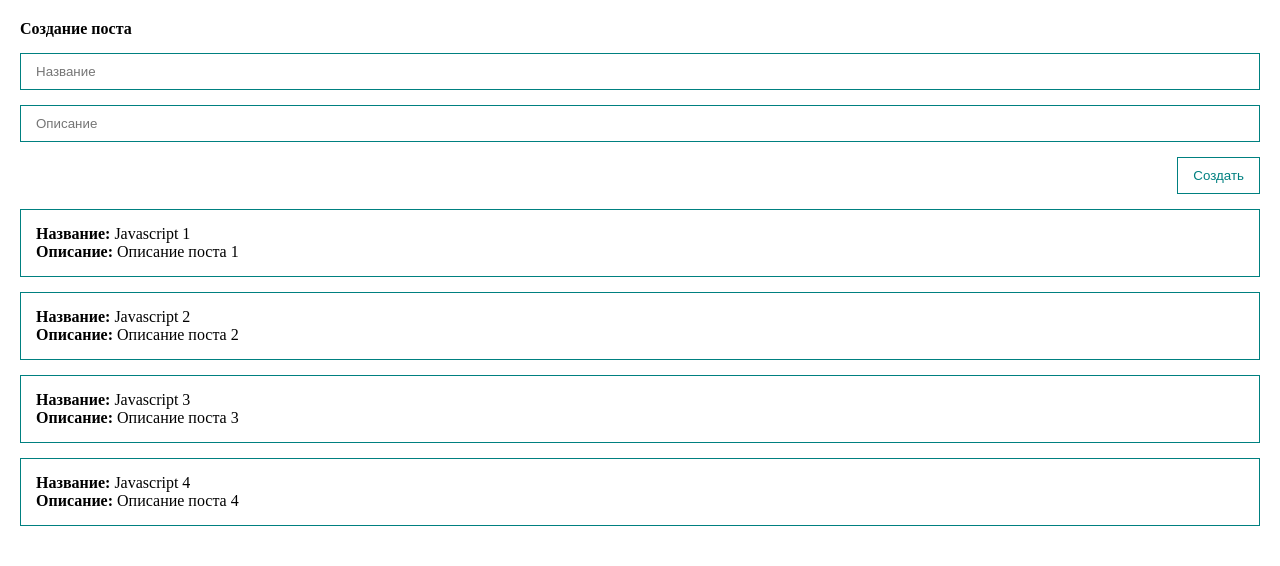
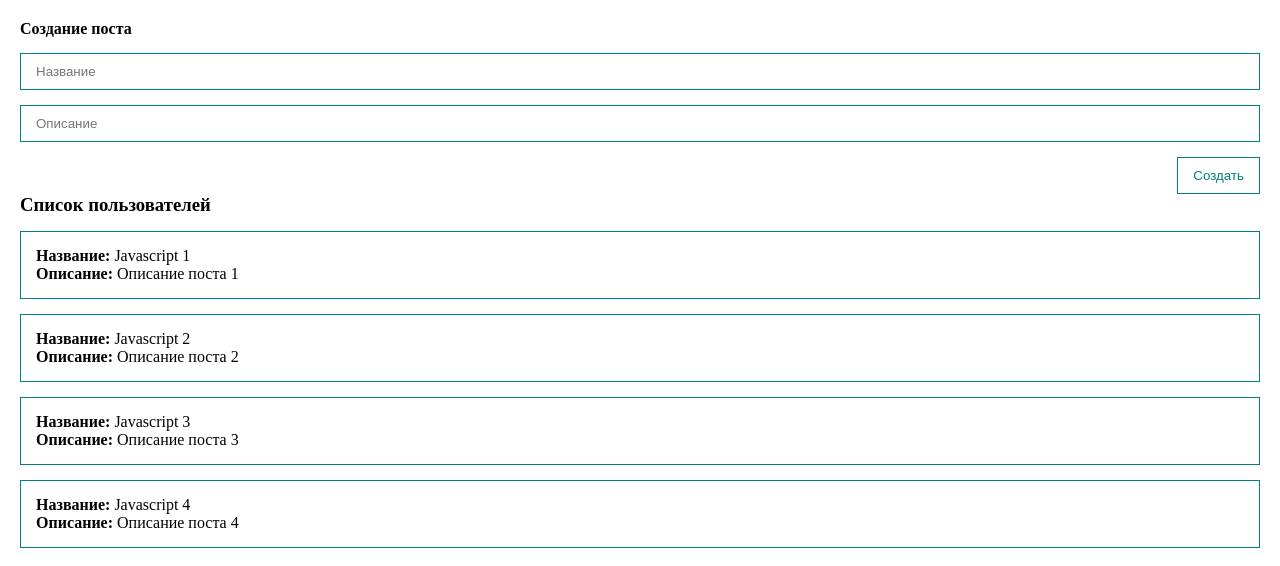
Before and after one commit to RomanNikolaevich/vue3-fundamental-course, a Vue app: page / in a window 1280 px wide. Shown: the top 566 px of the page. Built offline with nearby package versions, Linux system fonts and the light colour scheme.

Commit message:
Postlist to PostItem decomposition

```diff
--- /dev/null
+++ b/src/components/PostItem.vue
@@ -0,0 +1,21 @@
+<template>
+    <div class="post">
+        <div><strong>Название: </strong> {{ post.title }}</div>
+        <div><strong>Описание: </strong> {{ post.body }}</div>
+    </div>
+</template>
+
+<script>
+export default {
+props: {
+    post: {
+        type: Object,
+        required: true,
+    }
+}
+}
+</script>
+
+<style scoped>
+
+</style>
--- a/src/components/PostList.vue
+++ b/src/components/PostList.vue
@@ -1,15 +1,21 @@
 <template>
-    <div class="post" v-for="post in posts">
-        <div><strong>Название: </strong> {{ post.title }}</div>
-        <div><strong>Описание: </strong> {{ post.body }}</div>
+    <div>
+        <h3>Список пользователей</h3>
+        <post-item
+                v-for="post in posts"
+                :post="post"
+        />
     </div>
 </template>
 
 <script>
+import PostItem from "@/components/PostItem.vue";
+
 export default {
+    components: {PostItem},
     props: {
         posts: {
-           type: Array, //тип поста
+            type: Array, //тип поста
             required: true //делаем поле обязательным
         }
     }
```
